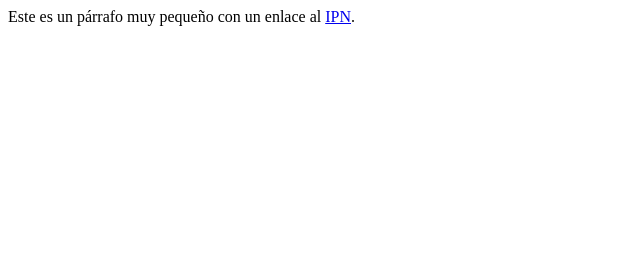
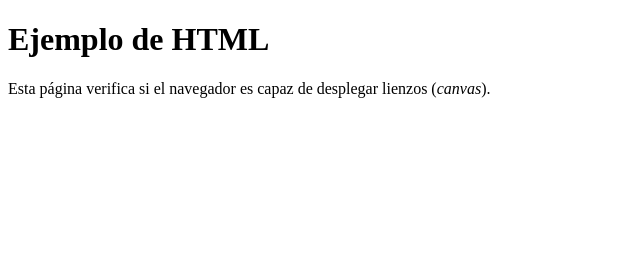
Before and after one commit to OliverGomezRo/OliverGomezRo.github.io, a plain HTML site: page index.html in a window 1280 px wide. Shown: the whole page, without its empty margins (0-640 px from the left). Drawn offline with Linux system fonts and the light colour scheme.

Commit message:
Update index.html

```diff
--- a/index.html
+++ b/index.html
@@ -1,9 +1,17 @@
-<html>
+<!doctype html>
+<html lang="es">
+  <head>
+      <meta charset="utf-8">
+      <title>Ejemplo de HTML</title>
+  </head>
   <body>
+    <h1>Ejemplo de HTML</h1>
     <p>
-    Este es un p&aacute;rrafo muy peque&ntilde;o
-    con un enlace al
-      <a href="http://www.ipn.mx">IPN</a>.
+      Esta página verifica si el navegador es capaz de desplegar lienzos
+      (<em>canvas</em>).
     </p>
+      <canvas>
+       ¡No funciona!
+    </canvas>
   </body>
 </html>
```
